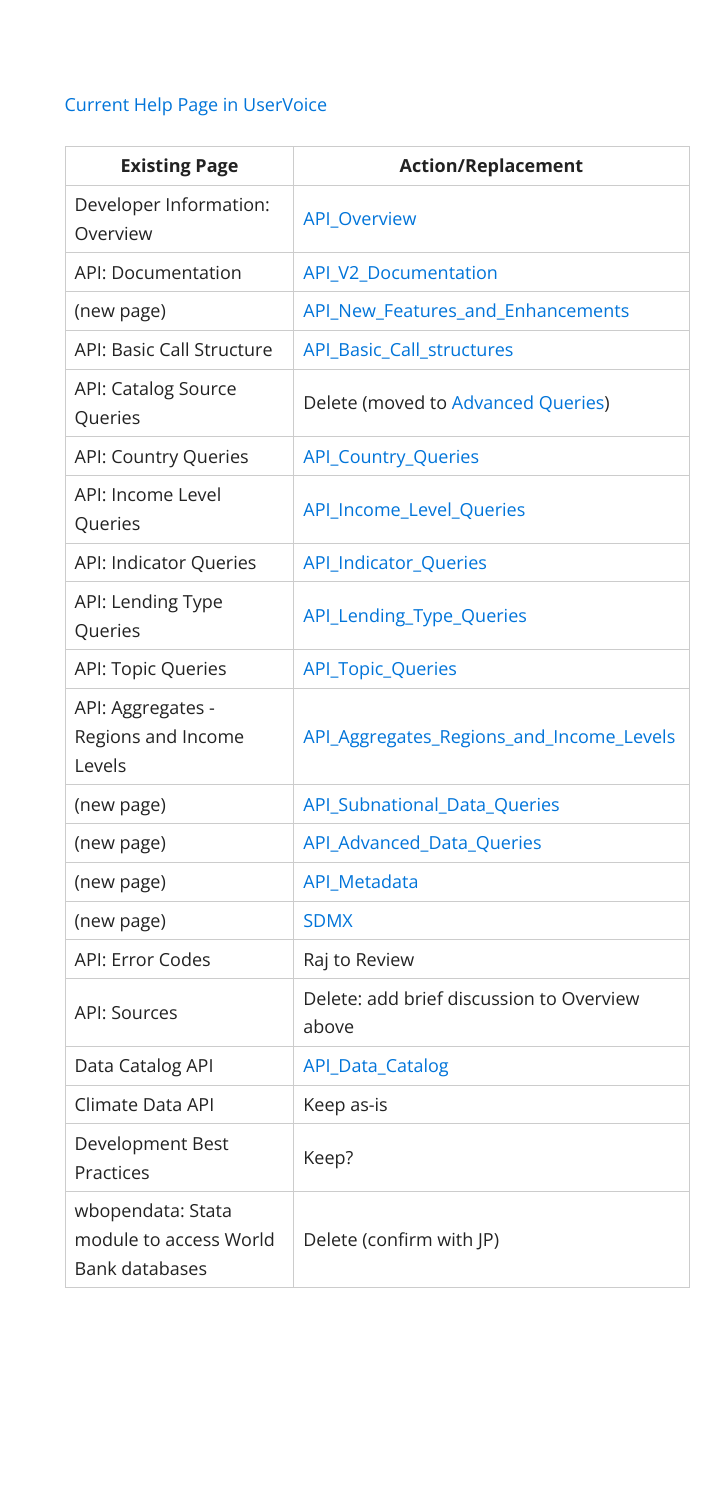
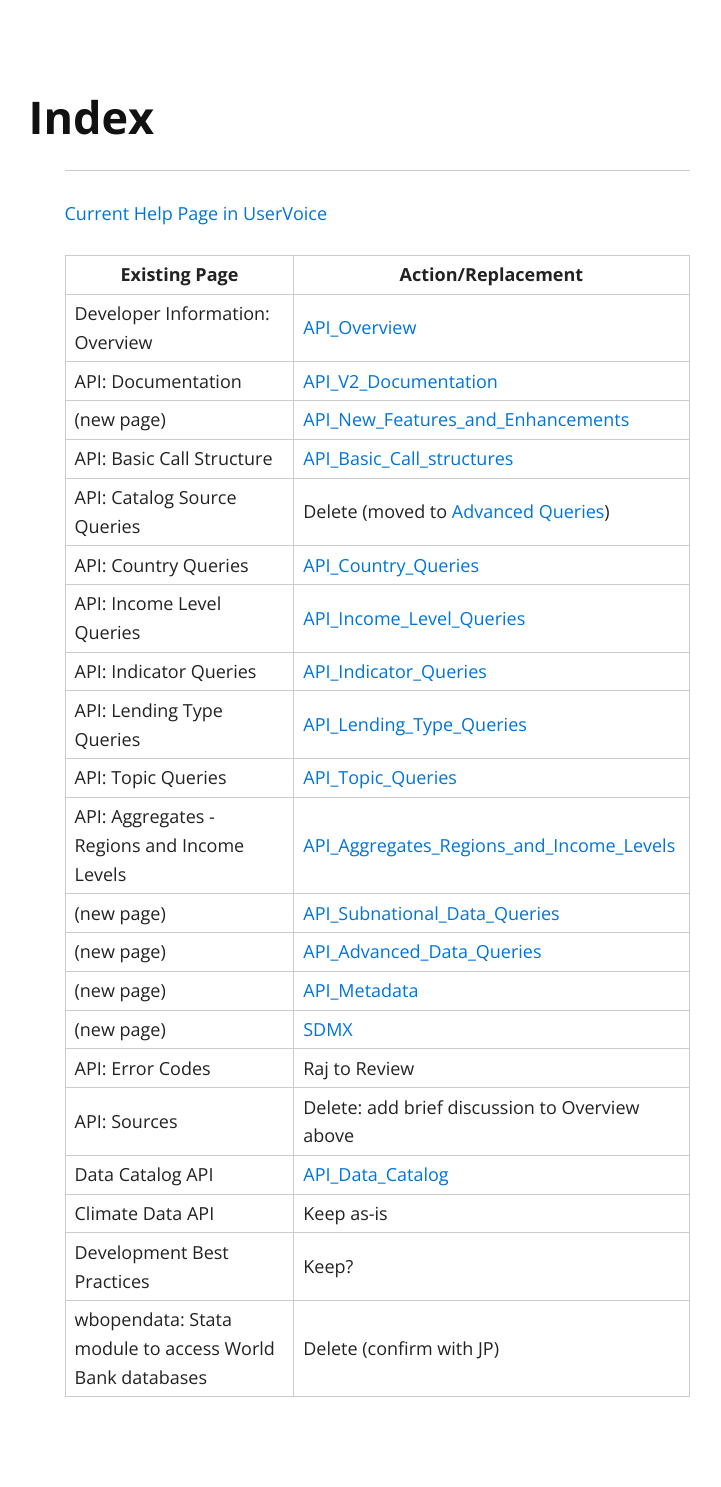
Before and after one commit to tgherzog/apidocs, a Jekyll site: the page built from index.md, in a window 1280 px wide. Shown: the whole page, without its empty margins (263-984 px from the left). Built offline with Jekyll 4.4.1, drawn with Linux system fonts in a browser that asks for light colours; before the commit the page ends 1378 px from its top, so only the background shows below that.

Commit message:
Add (yaml) titles to the template

```diff
--- a/_layouts/default.html
+++ b/_layouts/default.html
@@ -14,6 +14,8 @@
   <article>
    <div class="container">
 
+<h1>{{ page.title }}</h1>
+<hr/>
 <!-- BEGIN CONTENT -->
 
 {{ content }}
```
